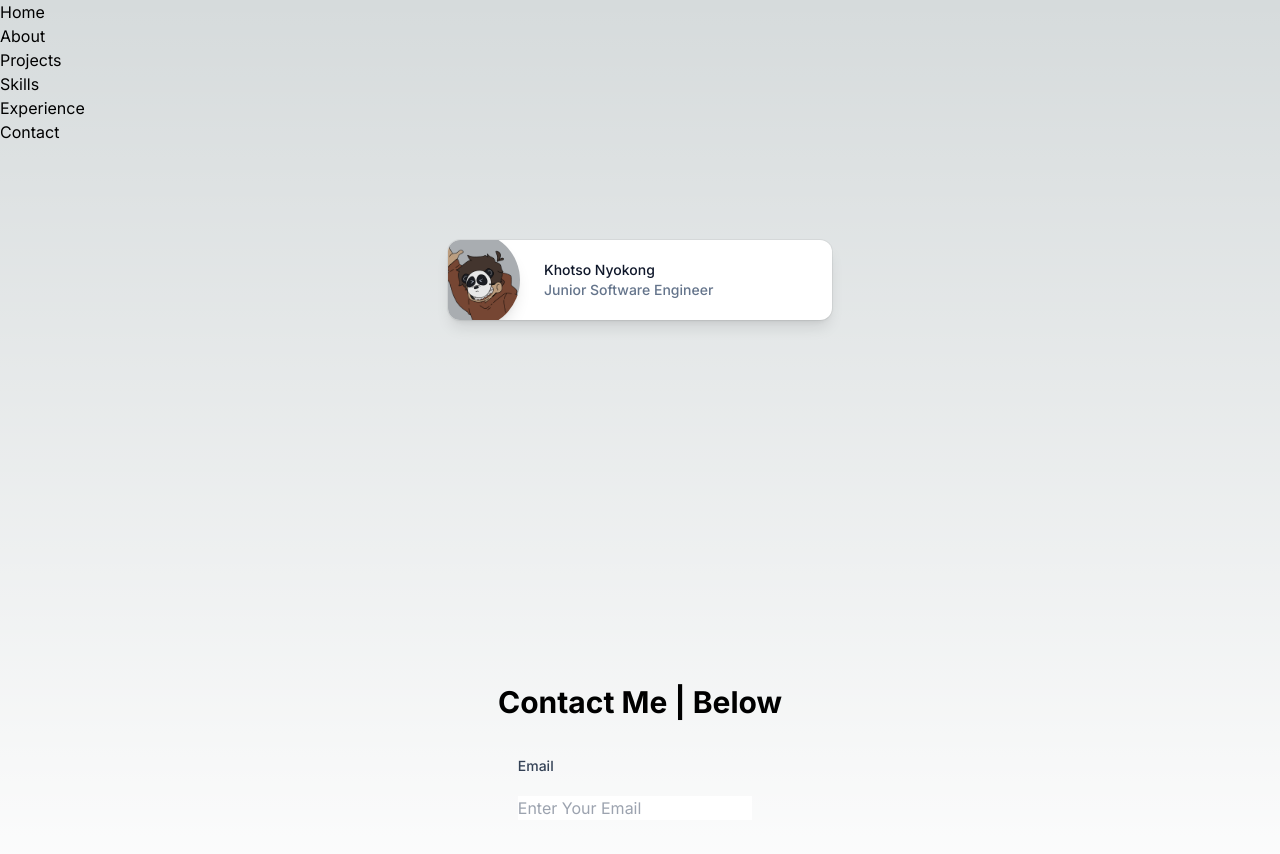
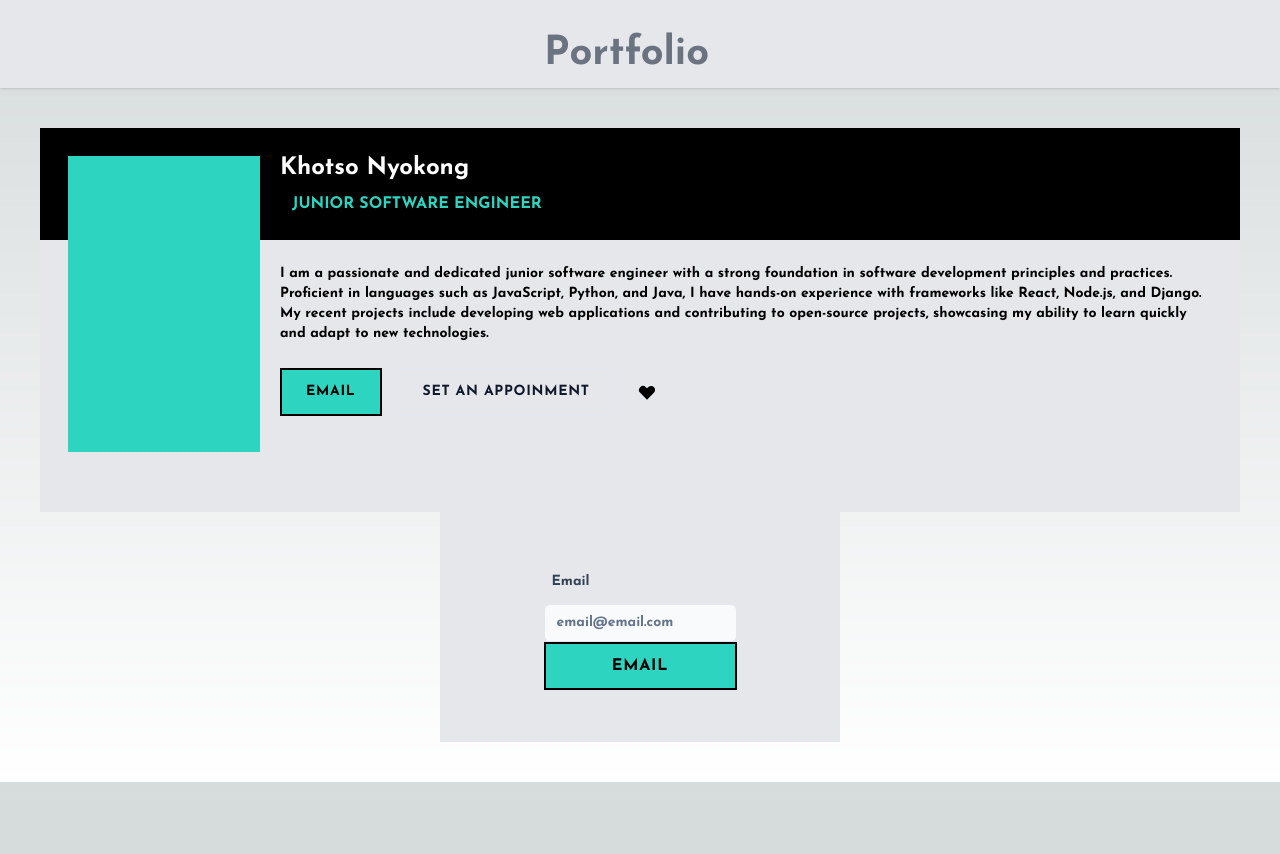
Before and after one commit to Nyokong/kays-cv-ver001, a Next.js app: page / in a window 1280 px wide. Shown: the top 854 px of the page. After the commit the page ends 800 px from the top, so only its background shows below. Built offline with nearby package versions, Linux system fonts and the light colour scheme.

Commit message:
another update

```diff
--- a/components/header.tsx
+++ /dev/null
@@ -1,30 +0,0 @@
-"use client"
-
-import React from 'react'
-import { motion } from "framer-motion";
-import { links } from "@/lib/data";
-import Link from "next/link";
-
-export default function Header() {
-    return <header className="z-[999] relative">
-            <motion.div className="fixed top-0 left-1/2 -translate-x1/2 h-[4.5rem]
-            w-full round-none border border-white border-opacity-40
-            bg-white bg-opacity-80 shadow-lg shadow-black/[0.03] backdrop-blur-[0.5rem]
-            sm:top-6 sm:h-[3.24rem] sm:w-[36rem] sm:rounded-full"
-                initial={{ y: -100, x:"-50%", opacity:0 }}
-                animate={{ y: 0, x:"-50%" ,opacity: 1}}
-            >
-            </motion.div>
-
-            <nav className="fixed top-[0.15rem] left-1/2 h-12
-            -translate-x-1/2 py-2 sm:top-[1.7rem] sm:h-[initial] sm:py-0">
-                <ul className=''>
-                    {links.map((link) => (
-                            <li key={link.hash}>
-                                <Link href={link.hash}>{link.name}</Link>
-                            </li>
-                    ))}
-                </ul>
-            </nav>
-    </header>;
-}
--- a/package.json
+++ b/package.json
@@ -9,6 +9,7 @@
     "lint": "next lint"
   },
   "dependencies": {
+    "@next/font": "^14.2.5",
     "framer-motion": "^11.3.8",
     "ldrs": "^1.0.2",
     "next": "14.2.5",
--- /dev/null
+++ b/src/app/components/email.tsx
@@ -0,0 +1,29 @@
+import React from 'react'
+
+export default function email() {
+    return (
+        <div className='flex w-[400px] h-[230px] justify-center
+        bg-gray-200'>
+
+            <form className='grid
+            place-content-center '>
+                <span className="p-2 block text-sm font-medium text-slate-700">
+                    Email
+                </span>
+
+                <input type="text" value="email@email.com" disabled className="mt-1 block w-full px-3 py-2 bg-white border border-slate-300 rounded-md text-sm shadow-sm placeholder-slate-400
+                    focus:outline-none focus:border-sky-500 focus:ring-1 focus:ring-sky-500
+                    disabled:bg-slate-50 disabled:text-slate-500 disabled:border-slate-200 disabled:shadow-none
+                    invalid:border-pink-500 invalid:text-pink-600
+                    focus:invalid:border-pink-500 focus:invalid:ring-pink-500
+                "/>
+
+                <button className="px-6
+                h-12 uppercase font-semibold tracking-wider
+                border-2 border-black bg-teal-400 text-black" type="submit">
+                    Email
+                </button>
+            </form>
+        </div>
+    )
+}
--- /dev/null
+++ b/src/app/components/header.tsx
@@ -0,0 +1,34 @@
+
+import React from 'react'
+import { motion } from "framer-motion";
+import { links } from "@/lib/data";
+import Link from "next/link";
+
+export default function Header() {
+    return (
+    <header className="bg-gray-200 flex shadow">
+        <div className="max-w-7xl mx-auto py-6 px-4 sm:px-6 lg:px-8">
+            <div className="flex w-48 mb-10 relative z-10 before:absolute before:top-1 before:left-1 before:w-full before:h-full before:bg-teal-400">
+                <div className="absolute z-10 inset-0 w-full h-full object-cover">
+                    <h1 className="text-[40px] font-bold text-gray-500">
+                        Portfolio
+                    </h1>
+                    <nav>
+                        <ul className="flex space-x-4">
+                            {/*<li className='px-10'>
+                                Space
+                            </li>
+                            <li>
+                                makes no
+                            </li>
+                            <li className='px-10'>
+                                sense
+                            </li>*/}
+                        </ul>
+                    </nav>
+                </div>
+            </div>
+        </div>
+    </header>
+    );
+}
--- /dev/null
+++ b/src/app/components/hero.tsx
@@ -0,0 +1,53 @@
+import React from 'react'
+import myImage from "public/ing 09.png";
+
+export default function hero() {
+  return (
+    <div className="bg-gray-200 flex p-6 h-96">
+        <div className="flex-none w-48 mb-10 relative z-10 before:absolute before:top-1 before:left-1 before:w-full before:h-full before:bg-teal-400">
+          {/*<img
+            src={myImage}
+            className="absolute z-10 inset-0 w-full h-full object-cover"
+            width={200}
+            height={200}
+            alt="Profile Image - Author"
+          />*/}
+        </div>
+        <div className="flex-auto pl-6">
+          <div className="relative flex flex-wrap items-baseline pb-6 before:bg-black before:absolute before:-top-6 before:bottom-0 before:-left-60 before:-right-6">
+            <h1 className="relative w-full flex-none mb-2 text-2xl font-semibold text-white">
+              Khotso Nyokong
+            </h1>
+            <div className="relative uppercase text-teal-400 ml-3">
+              Junior Software Engineer
+            </div>
+          </div>
+
+          <div className="flex items-baseline my-6">
+            <div className="space-x-3 flex text-sm font-medium">
+              <p>
+              I am a passionate and dedicated junior software engineer with a strong foundation in software development principles and practices. Proficient in languages such as JavaScript, Python, and Java, I have hands-on experience with frameworks like React, Node.js, and Django. My recent projects include developing web applications and contributing to open-source projects, showcasing my ability to learn quickly and adapt to new technologies.
+              </p>
+            </div>
+          </div>
+
+          <div className="flex space-x-2 mb-4 text-sm font-medium">
+            <div className="flex space-x-4">
+              <button className="px-6 h-12 uppercase font-semibold tracking-wider border-2 border-black bg-teal-400 text-black" type="submit">
+                Email
+              </button>
+              <button className="px-6 h-12 uppercase font-semibold tracking-wider border border-slate-200 text-slate-900" type="button">
+                Set An Appoinment
+              </button>
+            </div>
+            <button className="flex-none flex items-center justify-center w-12 h-12 text-black" type="button" aria-label="Like">
+              <svg width="20" height="20" fill="currentColor" aria-hidden="true">
+                <path fill-rule="evenodd" clip-rule="evenodd" d="M3.172 5.172a4 4 0 015.656 0L10 6.343l1.172-1.171a4 4 0 115.656 5.656L10 17.657l-6.828-6.829a4 4 0 010-5.656z" />
+              </svg>
+            </button>
+          </div>
+
+        </div>
+      </div>
+  )
+}
--- a/src/app/globals.css
+++ b/src/app/globals.css
@@ -10,14 +10,15 @@
 
 @media (prefers-color-scheme: dark) {
   :root {
-    --foreground-rgb: 255, 255, 255;
-    --background-start-rgb: 10,16,29;
-    --background-end-rgb: 0, 0, 0;
+    --foreground-rgb: 0, 0, 0;
+    --background-start-rgb: 203, 213, 225;
+    --background-end-rgb: 213, 213, 218;
   }
 }
 
 body {
   color: rgb(var(--foreground-rgb));
+  font-weight: bold;
   background: linear-gradient(
       to bottom,
       transparent,
--- a/src/app/layout.tsx
+++ b/src/app/layout.tsx
@@ -1,9 +1,11 @@
 import type { Metadata } from "next";
-import Header from '@/components/header';
-import { Inter } from "next/font/google";
+import Header from '@/src/app/components/header';
+import { Josefin_Sans } from "next/font/google";
 import "./globals.css";
 
-const inter = Inter({ subsets: ["latin"] });
+const inter = Josefin_Sans({ subsets: ["latin"], display:'swap',
+  weight:['700']
+});
 
 export const metadata: Metadata = {
   title: "Khotso Nyokong | Portfolio",
@@ -20,6 +22,7 @@ export default function RootLayout({
       {/* Include a shared UI here e.g a header or Sidebar */}
       <body className={`${inter.className}`}>
         <Header />
+
         {children}
       </body>
     </html>
--- a/src/app/page.tsx
+++ b/src/app/page.tsx
@@ -1,46 +1,17 @@
+"use client"
+
 import Image from "next/image";
+import Email from '@/src/app/components/email';
+import Hero from '@/src/app/components/hero';
 
 export default function Home() {
   return (
-    <main className="flex min-h-screen flex-col items-center justify-between p-24">
+    <main className="flex flex-col md-h-screen items-center justify-between p-10">
 
-    {/* Intro tab */}
-    <div className="md:container md:mx-auto px-4 group
-                    flex items-center">
-        <div className="overflow-hidden relative w-96 mx-auto bg-white shadow-lg ring-1 ring-black/5 rounded-xl flex items-center gap-6 dark:bg-slate-800 dark:highlight-white/5">
-          <Image
-              src="/ing 09.png"
-              className="absolute -left-6 w-24 h-24 rounded-full shadow-lg"
-              width={200}
-              height={200}
-              alt="Profile Image - Author"
-          />
+      <Hero />
 
-          <div className="flex flex-col py-5 pl-24">
-            <strong className="text-slate-900 text-sm font-medium dark:text-slate-200">Khotso Nyokong</strong>
-            <span className="text-slate-500 text-sm font-medium dark:text-slate-400">Junior Software Engineer</span>
-          </div>
-        </div>
-
-    </div>
-
-    <div>
-
-    </div>
-
-
-    <div className="flex md:container md:mx-auto px-4 flex-col
-    items-center justify-between">
-        <h1 className="text-3xl font-bold py-4">Contact Me | Below</h1>
-        <form>
-          <label className="peer-invalid:text-red-500">
-            <span className="text-2xl block text-sm font-medium text-slate-700 py-5">Email</span>
-            <input type="email" className="peer-focus" placeholder="Enter Your Email"/>
-            <p className="mt-2 invisible peer-invalid:visible text-pink-600 text-sm">
-              Please provide a valid email address.
-            </p>
-          </label>
-        </form>
+      <div>
+        <Email />
       </div>
     </main>
   );
```
Also changed, not shown: src/app/old.txt (added), 1 other file (tests, documents, lock files or other folders).
